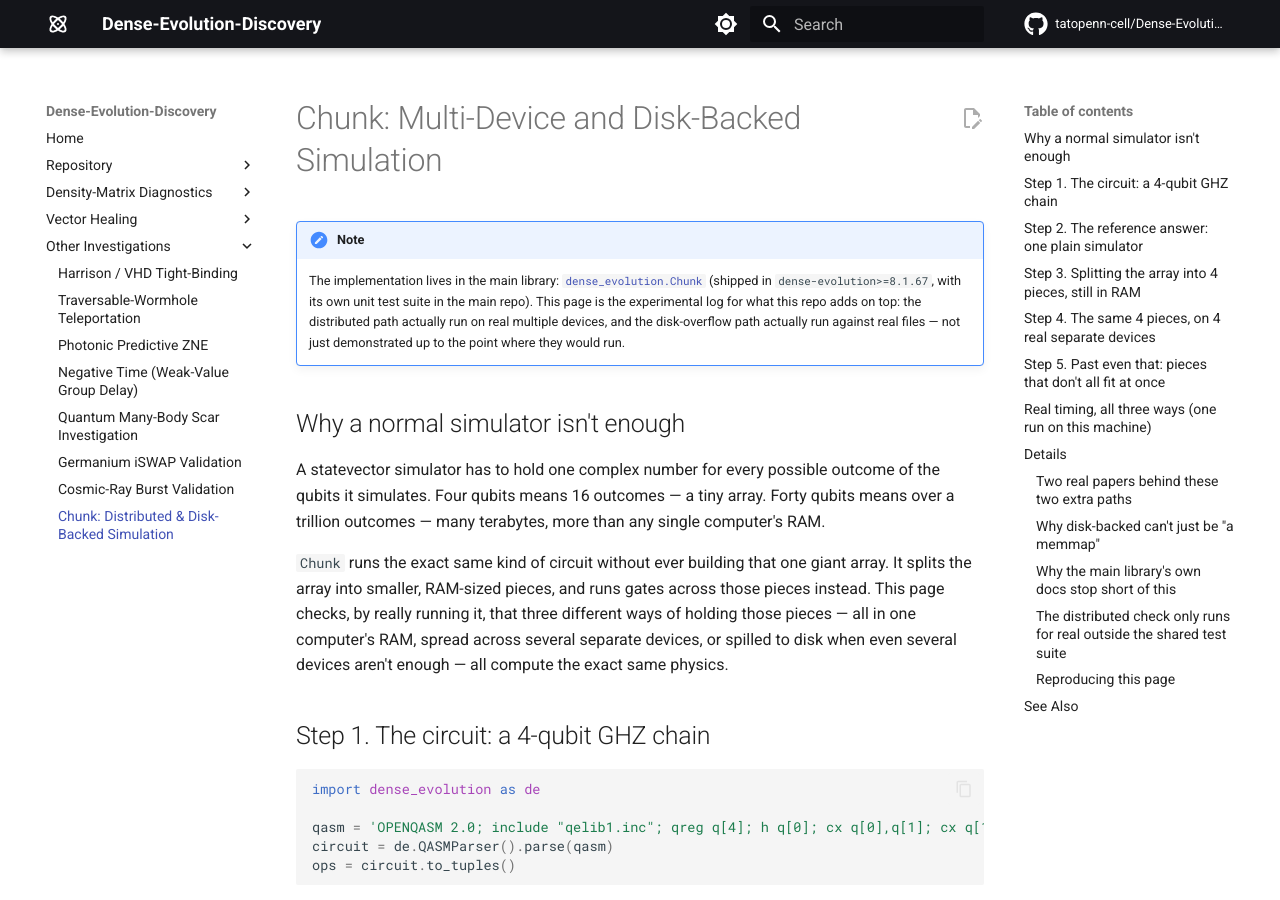
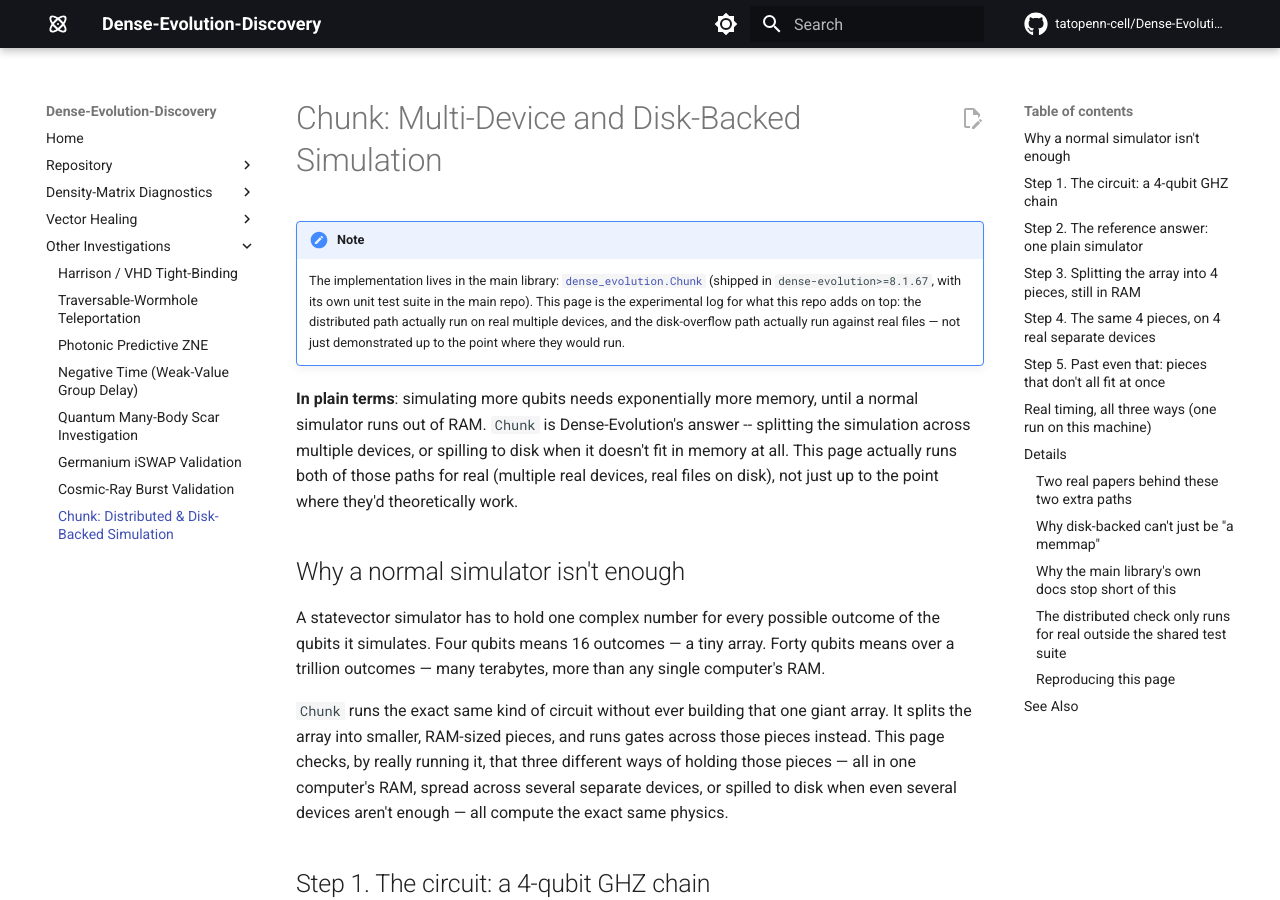
Before and after one commit to tatopenn-cell/Dense-Evolution-Discovery, an MkDocs documentation site: the page built from docs/chunk_distributed_disk_experiment.md, in a window 1280 px wide and 900 px high. Built offline with MkDocs 1.6.1 and Material for MkDocs 9.7.7, drawn with Linux system fonts in a browser that asks for light colours; comment, search, counter and statistics services are not loaded.

Commit message:
Docs: add plain-language intro to chunk_distributed_disk_experiment.md (batch 2/2)

```diff
--- a/docs/chunk_distributed_disk_experiment.md
+++ b/docs/chunk_distributed_disk_experiment.md
@@ -8,6 +8,8 @@
     adds on top: the distributed path actually run on real multiple
     devices, and the disk-overflow path actually run against real files —
     not just demonstrated up to the point where they would run.
+
+**In plain terms**: simulating more qubits needs exponentially more memory, until a normal simulator runs out of RAM. `Chunk` is Dense-Evolution's answer -- splitting the simulation across multiple devices, or spilling to disk when it doesn't fit in memory at all. This page actually runs both of those paths for real (multiple real devices, real files on disk), not just up to the point where they'd theoretically work.
 
 ## Why a normal simulator isn't enough
 
```
